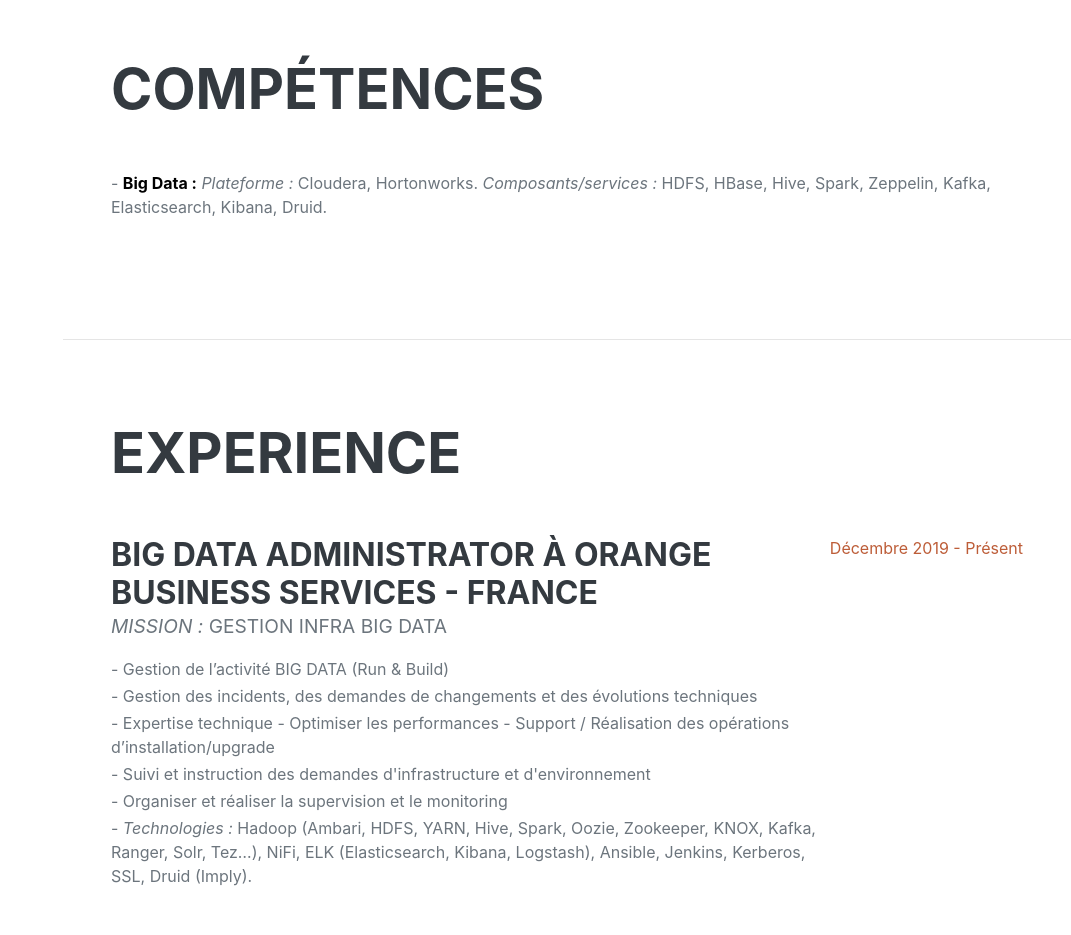
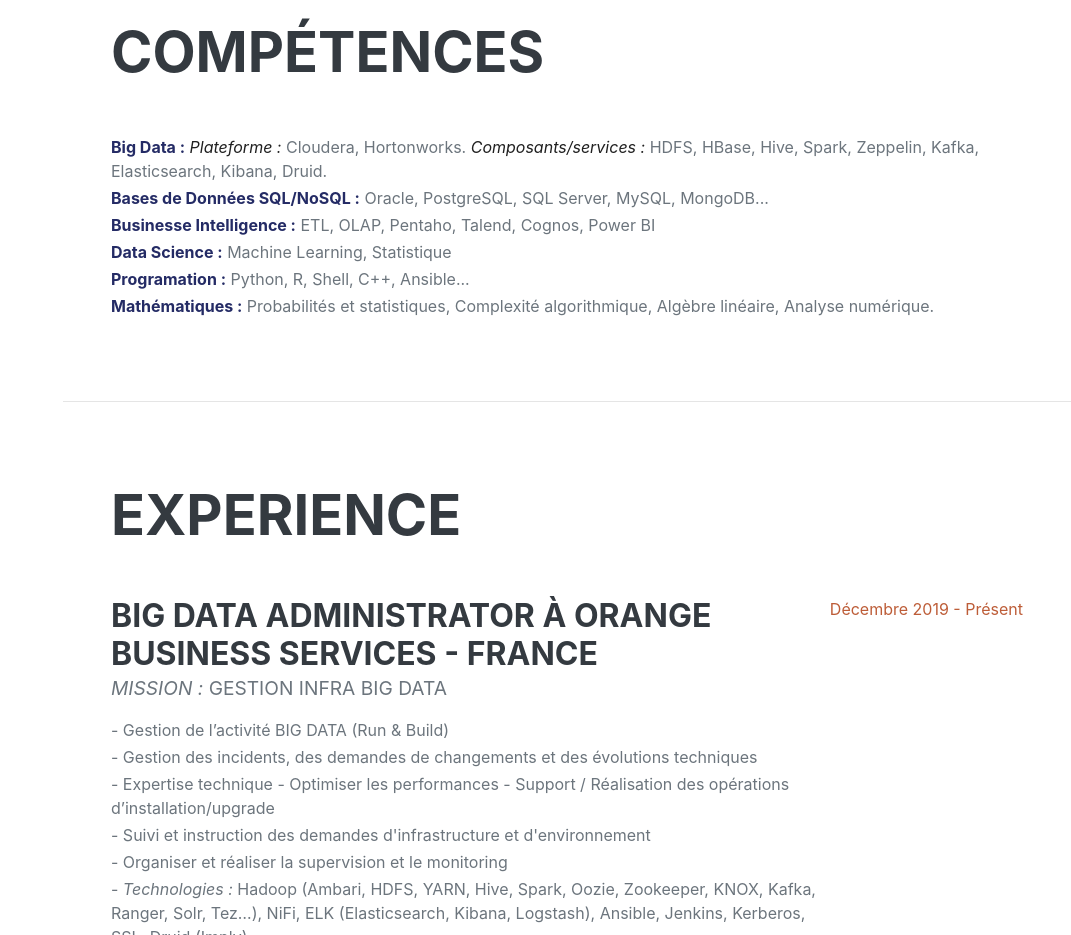
Before and after one commit to imadelmouden/elmoudenimad.github.io, a plain HTML site: page index.html in a window 1280 px wide. Shown: the part 1660-2595 px from the top of the page, without its empty margins (209-1280 px from the left). Drawn offline with nearby package versions, Linux system fonts and the light colour scheme; a web font is replaced by a local one.

Commit message:
Update index.html
commit

```diff
--- a/index.html
+++ b/index.html
@@ -128,7 +128,12 @@ p.ex1 {
                         <li class="list-inline-item"><i class="fab fa-grunt"></i></li>
                         <li class="list-inline-item"><i class="fab fa-npm"></i></li>
                     </ul>-->
-                  <p class="ex1">- <b><font color="#000000">Big Data :</b></font> <i>Plateforme :</i> Cloudera, Hortonworks. <i>Composants/services :</i> HDFS, HBase, Hive, Spark, Zeppelin, Kafka, Elasticsearch, Kibana, Druid.</p>
+                  <p class="ex1"><b><font color="242B65">Big Data :</font></b> <i><font color="202020">Plateforme :</font></i> Cloudera, Hortonworks. <i><font color="202020">Composants/services :</font></i> HDFS, HBase, Hive, Spark, Zeppelin, Kafka, Elasticsearch, Kibana, Druid.</p>
+                  <p class="ex1"><b><font color="242B65">Bases de Données SQL/NoSQL :</font></b> Oracle, PostgreSQL, SQL Server, MySQL, MongoDB...</p>
+                  <p class="ex1"><b><font color="242B65">Businesse Intelligence :</font></b> ETL, OLAP, Pentaho, Talend, Cognos, Power BI</p>
+                  <p class="ex1"><b><font color="242B65">Data Science :</font></b> Machine Learning, Statistique</p>
+                  <p class="ex1"><b><font color="242B65">Programation :</font></b> Python, R, Shell, C++, Ansible...</p>
+                  <p class="ex1"><b><font color="242B65">Mathématiques :</font></b> Probabilités et statistiques, Complexité algorithmique, Algèbre linéaire, Analyse numérique.</p>
                     <!--<ul class="fa-ul mb-0">
                         <li>
                             <span class="fa-li"><i class="fas fa-check"></i></span>
```
